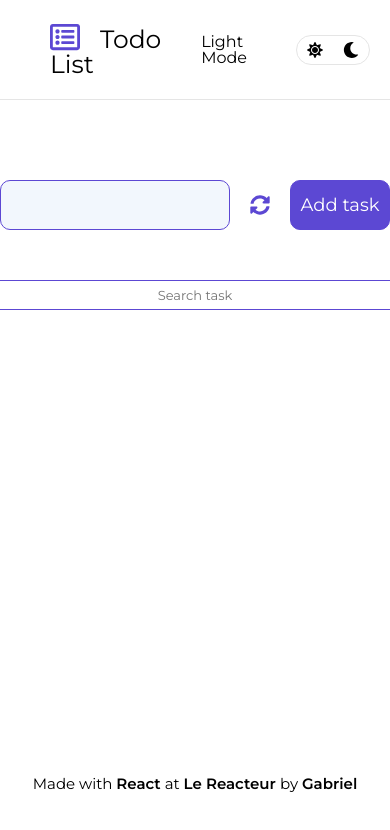
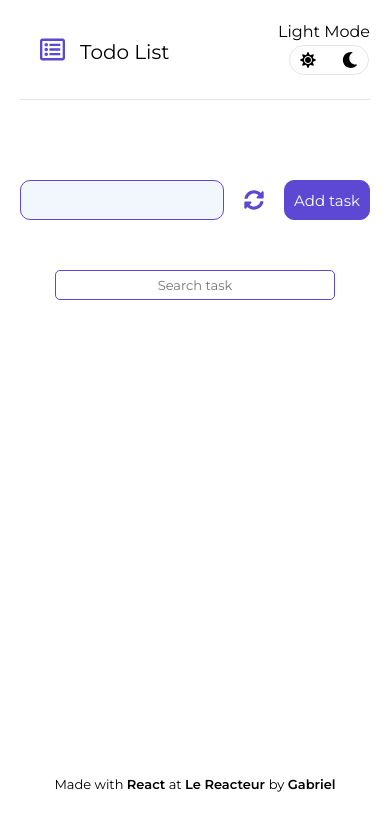
Before and after one commit to Branda0/react-todo-list, a React (Create React App) app: page / in a window 390 px wide. Shown: the top 830 px of the page. Built offline with nearby package versions, Linux system fonts and the light colour scheme.

Commit message:
add responsivness

```diff
--- a/src/App.css
+++ b/src/App.css
@@ -14,6 +14,7 @@
 
 .header {
   padding-left: 50px;
+  padding-right: 20px;
   display: flex;
   align-items: center;
   justify-content: space-between;
@@ -34,7 +35,7 @@
 
 .color-mode-container {
   display: flex;
-  margin: 0 20px 0 10px;
+  margin: 0 0px 0 10px;
   align-items: center;
   /* background-color: #5c48d3; */
   border: 1px solid #e5e5e5;
@@ -78,7 +79,6 @@
   border: 1px solid #5c48d3;
   background-color: #f2f7fd;
   border-radius: 10px;
-  font-size: px;
   font-family: inherit;
   margin-right: 20px;
   padding-left: 20px;
@@ -114,9 +114,9 @@
 
 .search-container {
   height: 30px;
-  width: 400px;
+  width: 80%;
+  max-width: 400px;
   border: none;
-  height: 30px;
   text-align: center;
   border: 1px solid #5c48d3;
   border-radius: 5px;
@@ -150,3 +150,38 @@ b {
   background-color: rgb(43, 43, 43);
   color: white;
 }
+
+/* Responsive */
+
+@media (max-width: 600px) {
+  .app-container {
+    padding: 0 20px 0 20px;
+  }
+  .header {
+    padding-left: 20px;
+    padding-right: 0px;
+  }
+  .header-right {
+    flex-direction: column;
+  }
+  .color-mode {
+    margin-bottom: 5px;
+  }
+  .title-header {
+    font-size: 20px;
+  }
+
+  .icon-header {
+    font-size: 25px;
+    margin-right: 15px;
+  }
+
+  .input-entry,
+  .submit-btn {
+    font-size: 15px;
+    height: 40px;
+  }
+  .footer-container {
+    font-size: 13px;
+  }
+}
```
